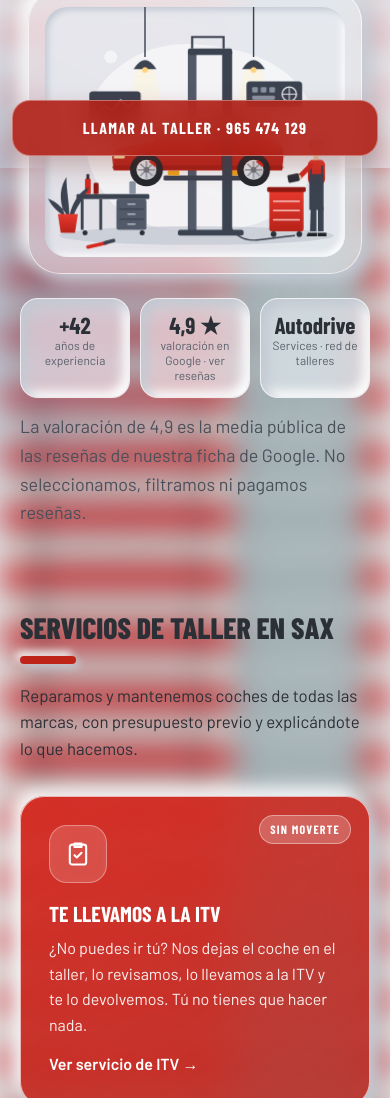
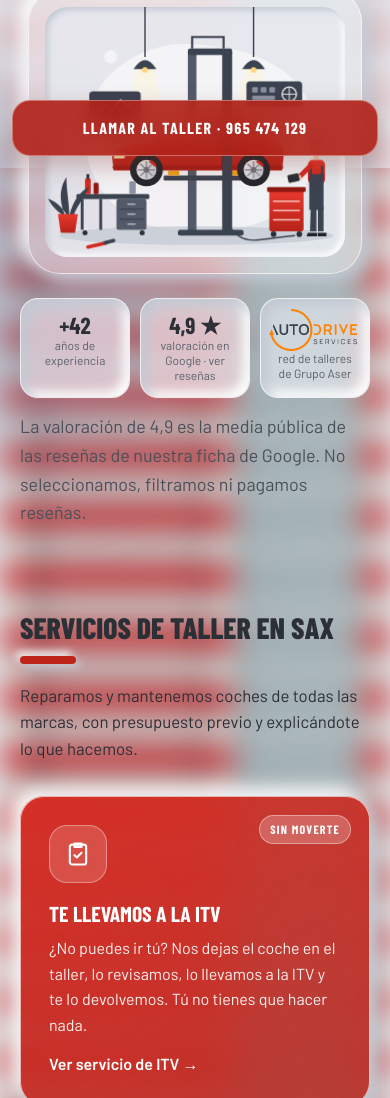
Before and after one commit to TallerDovi/tallerdovi.github.io, a plain HTML site: page index.html in a window 390 px wide. Shown: the part 676-1774 px from the top of the page. Drawn offline with Linux system fonts and the light colour scheme.

Commit message:
Add files via upload

```diff
--- a/estilo.css
+++ b/estilo.css
@@ -70,6 +70,8 @@ h1 em{font-style:normal;color:var(--red)}
 .stats{position:relative;z-index:1;display:grid;grid-template-columns:repeat(3,1fr);gap:22px;margin-top:40px}
 .stat{padding:20px 26px;border-radius:22px;box-shadow:var(--in);background:rgba(230,233,239,.82)}
 .stat b{display:block;font-family:'Barlow Condensed',sans-serif;font-size:2.2rem;line-height:1.1;color:var(--text)}
+.stat-logo{display:flex;flex-direction:column;justify-content:center;align-items:flex-start}
+.stat-logo img{height:58px;width:auto;margin:-6px 0 0 -4px}
 .stat span{color:var(--muted);font-size:.92rem}
 
 section{position:relative;padding:60px 0}
@@ -168,6 +170,7 @@ h2{font-size:1.85rem}
 .stat{padding:14px 10px;text-align:center;border-radius:18px}
 .stat b{font-size:1.45rem}
 .stat span{font-size:.75rem;line-height:1.25;display:block}
+.stat-logo{align-items:center}.stat-logo img{height:auto;width:100%;max-width:120px}
 .contact a.tel{font-size:1.9rem}
 .float-call{background:rgba(176,32,22,.9);left:12px;right:12px;bottom:12px;padding:14px}
 footer .wrap{gap:12px}
--- a/index.html
+++ b/index.html
@@ -168,6 +168,8 @@ h1 em{font-style:normal;color:var(--red)}
 .stats{position:relative;z-index:1;display:grid;grid-template-columns:repeat(3,1fr);gap:22px;margin-top:40px}
 .stat{padding:20px 26px;border-radius:22px;box-shadow:var(--in);background:rgba(230,233,239,.82)}
 .stat b{display:block;font-family:'Barlow Condensed',sans-serif;font-size:2.2rem;line-height:1.1;color:var(--text)}
+.stat-logo{display:flex;flex-direction:column;justify-content:center;align-items:flex-start}
+.stat-logo img{height:58px;width:auto;margin:-6px 0 0 -4px}
 .stat span{color:var(--muted);font-size:.92rem}
 
 section{position:relative;padding:60px 0}
@@ -266,6 +268,7 @@ h2{font-size:1.85rem}
 .stat{padding:14px 10px;text-align:center;border-radius:18px}
 .stat b{font-size:1.45rem}
 .stat span{font-size:.75rem;line-height:1.25;display:block}
+.stat-logo{align-items:center}.stat-logo img{height:auto;width:100%;max-width:120px}
 .contact a.tel{font-size:1.9rem}
 .float-call{background:rgba(176,32,22,.9);left:12px;right:12px;bottom:12px;padding:14px}
 footer .wrap{gap:12px}
@@ -379,7 +382,7 @@ footer .wrap{padding:24px 18px;border-radius:24px;margin:0 16px;width:auto}
     <div class="stats">
       <div class="stat"><b>+42</b><span>años de experiencia</span></div>
       <a class="stat" href="https://maps.google.com/?cid=12576177530364534641" target="_blank" rel="noopener" style="text-decoration:none"><b>4,9 ★</b><span>valoración en Google · ver reseñas</span></a>
-      <div class="stat"><b>Autodrive</b><span>Services · red de talleres</span></div>
+      <a class="stat stat-logo" href="https://autodriveservices.com/" target="_blank" rel="noopener" style="text-decoration:none"><img src="img/autodrive-services.svg" alt="Autodrive Services" width="400" height="193" loading="lazy"><span>red de talleres de Grupo Aser</span></a>
     </div>
     <p class="rev-note" style="position:relative;z-index:1">La valoración de 4,9 es la media pública de las reseñas de nuestra ficha de Google. No seleccionamos, filtramos ni pagamos reseñas.</p>
   </div>
```
